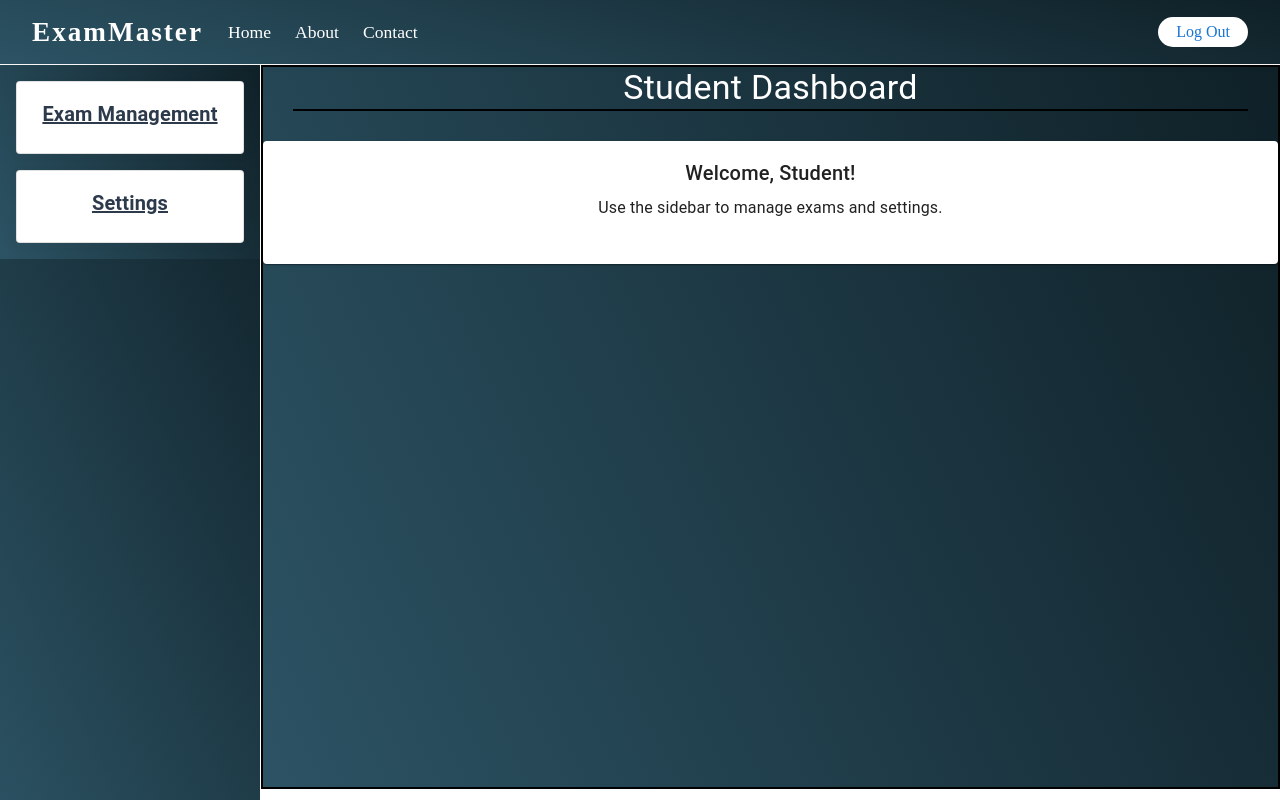
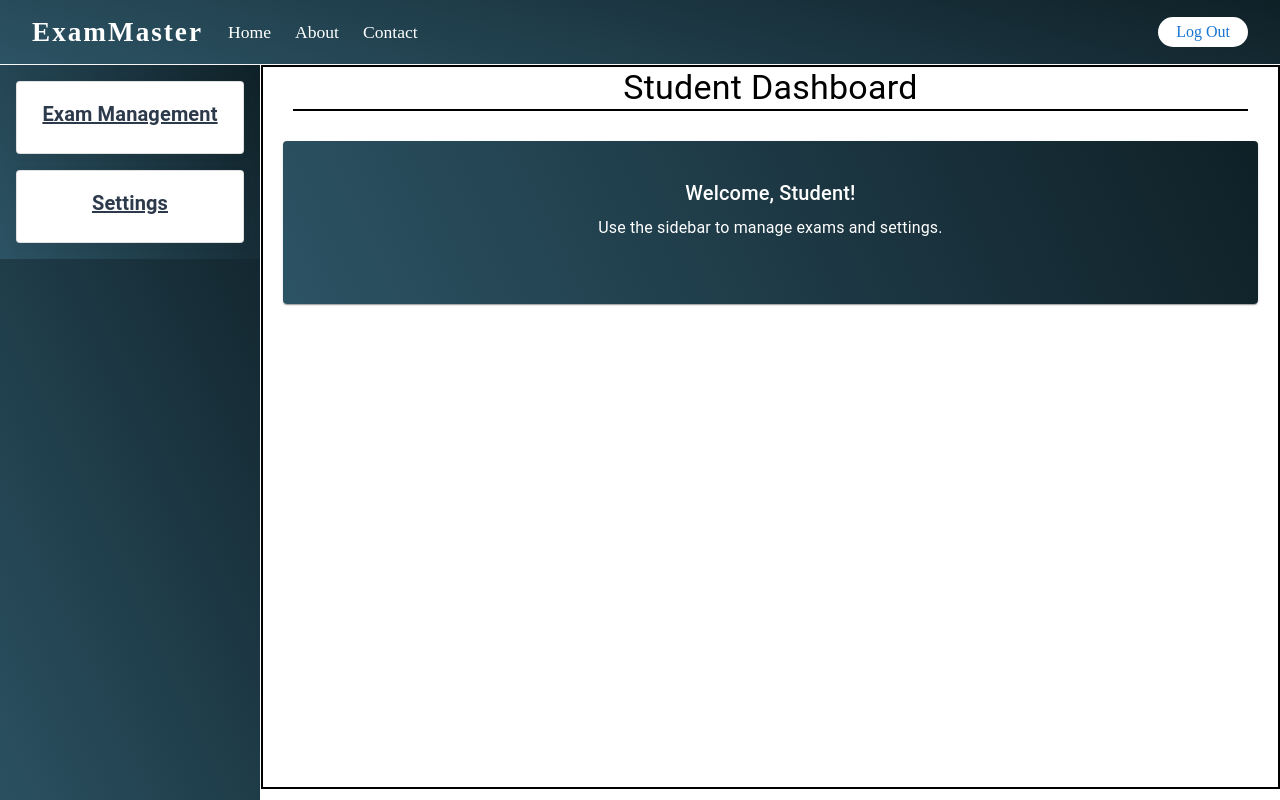
Before and after one commit to Siddharth2k14/online-exam-portal-client, a React (Vite) app: page /student/dashboard in a window 1280 px wide. Built offline with nearby package versions, Linux system fonts and the light colour scheme.

Commit message:
Adding the ui

```diff
--- a/src/components/StudentPage/StudentPage.css
+++ b/src/components/StudentPage/StudentPage.css
@@ -5,18 +5,18 @@
     scrollbar-width: none;
 }
 
-.student-page{
+.student-page {
     width: 79.6vw;
     min-height: 90.5vh;
     border: 2px solid black;
     position: absolute;
     top: 65px;
     left: 261px;
-    background: linear-gradient(245deg, #0f2027, #2c5364);
-    color: white;
+    /* background: linear-gradient(245deg, #0f2027, #2c5364); */
+    color: black;
 }
 
-.student-heading{
+.student-heading {
     font-size: 2rem;
     font-weight: bold;
     text-align: center;
@@ -36,4 +36,23 @@
 .student-welcome {
     text-align: center;
     margin-bottom: 20px;
+    font-size: 1.5rem;
+    font-weight: 500;
+    color: white;
 }
+.student-card {
+    margin: 20px;
+    padding: 20px;
+    border-radius: 10px;
+    box-shadow: 0 2px 8px rgba(60, 60, 60, 0.06);
+}
+.student-settings {
+    display: flex;
+    justify-content: center;
+    align-items: center;
+    flex-direction: column;
+}
+
+.student-page .student-card {
+    background: linear-gradient(245deg, #0f2027, #2c5364);
+}
--- a/src/components/StudentPage/StudentPage.jsx
+++ b/src/components/StudentPage/StudentPage.jsx
@@ -50,7 +50,7 @@ const StudentPage = () => {
                     Student Dashboard
                 </Typography>
                 <hr className='horizontal-line' />
-                <Card data-testid="student-card">
+                <Card className="student-card">
                     <CardContent>
                         {renderContent()}
                     </CardContent>
```
